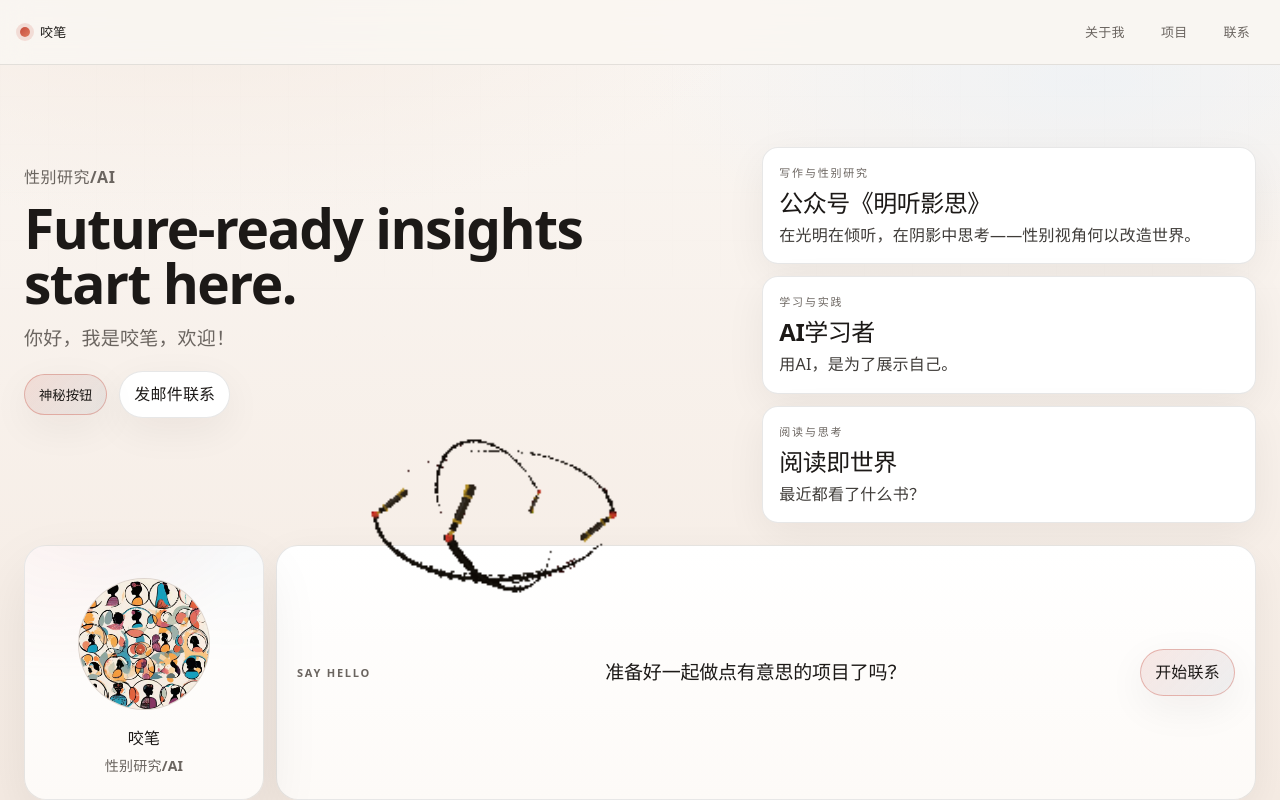
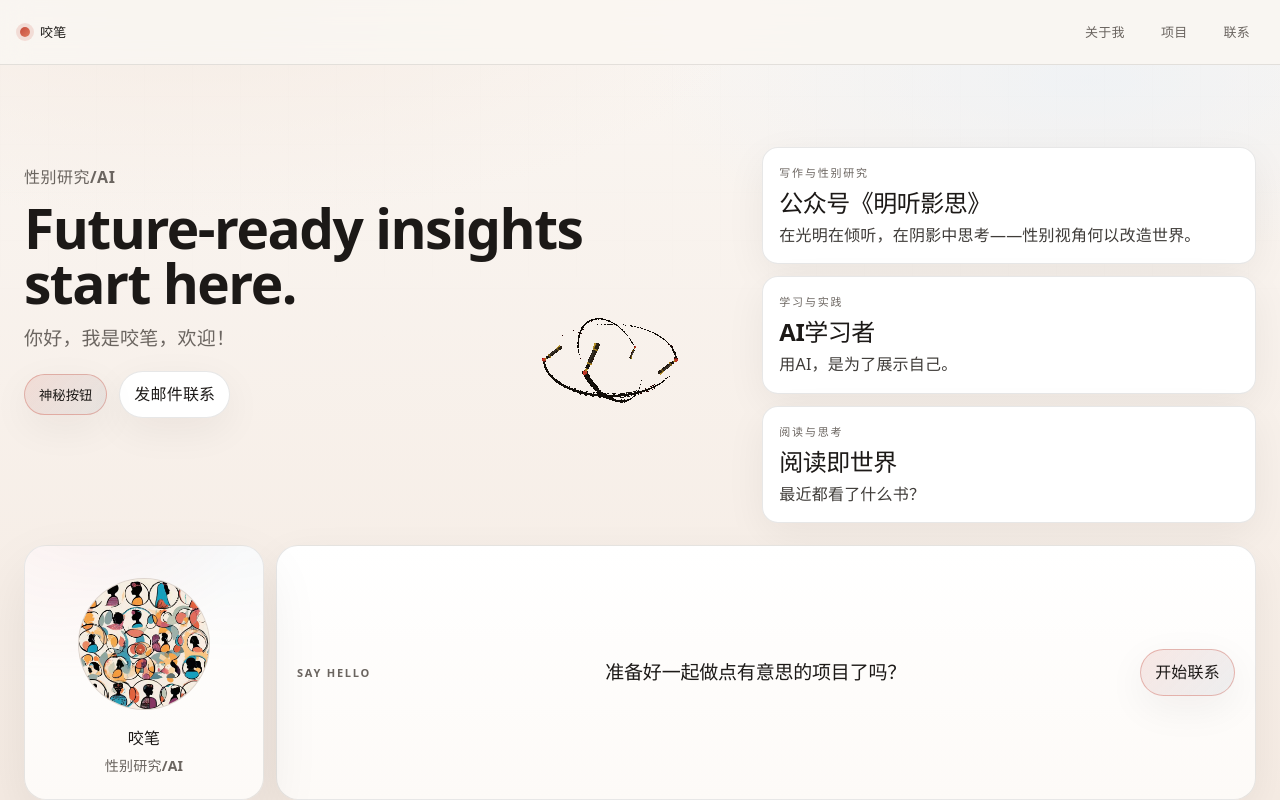
Before and after one commit to yaobi07/yaobiprofile, a React (Vite) app: page / in a window 1280 px wide. Shown: the top 800 px of the page. Built offline with nearby package versions, Linux system fonts and the light colour scheme.

Commit message:
fix: heroGif top:30%, right:24px, 200x200px
Co-Authored-By: Claude Sonnet 4.6 <noreply@anthropic.com>

```diff
--- a/src/App.css
+++ b/src/App.css
@@ -133,11 +133,11 @@
 
 .heroGif {
   position: absolute;
-  right: 60px;
-  top: 50%;
+  right: 24px;
+  top: 30%;
   transform: translateY(-50%);
-  width: 360px;
-  height: 360px;
+  width: 200px;
+  height: 200px;
   object-fit: contain;
   pointer-events: none;
   animation: ctaBuddyBob 2.8s ease-in-out infinite;
```
